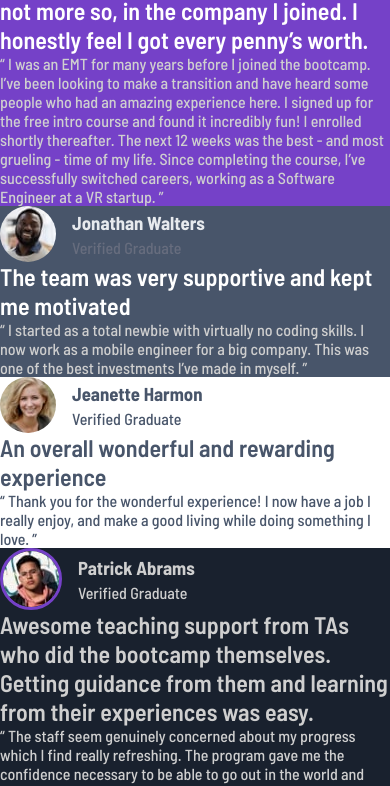
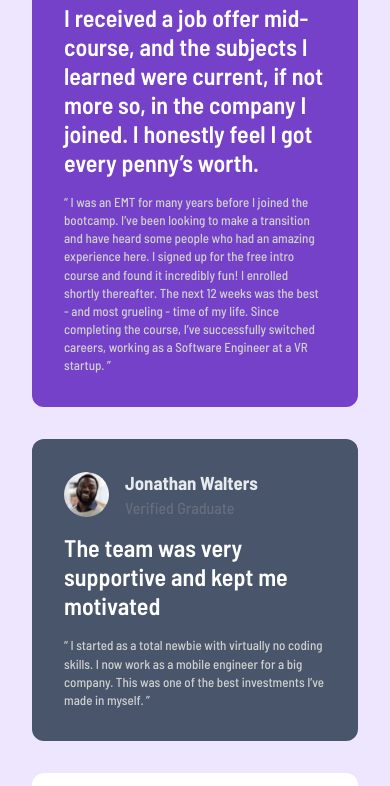
Before and after one commit to jorgecorderozx/frontendmentor-grid-section, a plain HTML site: page index.html in a window 390 px wide. Shown: the part 124-910 px from the top of the page. Drawn offline with Linux system fonts and the light colour scheme.

Commit message:
Mobile design completed

```diff
--- a/styles.css
+++ b/styles.css
@@ -25,6 +25,18 @@ body {
 
 main {
     display: grid;
+    gap: 2rem;
+}
+
+.card {
+     display: flex;
+     flex-direction: column;
+     gap: 1rem;
+     border-radius: 0.75rem;
+}
+
+main, .card {
+    padding: 2rem;
 }
 
 header {
@@ -76,6 +88,8 @@ h1 {
 
 img {
      border-radius: 50%;
+     height: 45px;
+     width: 45px;
 }
 
 .card-daniel img, .card-patrick img {
@@ -89,3 +103,8 @@ img {
 .card-patrick img {
     border-color: var(--purple-500);
 }
+
+blockquote {
+    line-height: 1.4;
+    font-size: 13px;
+}
```
